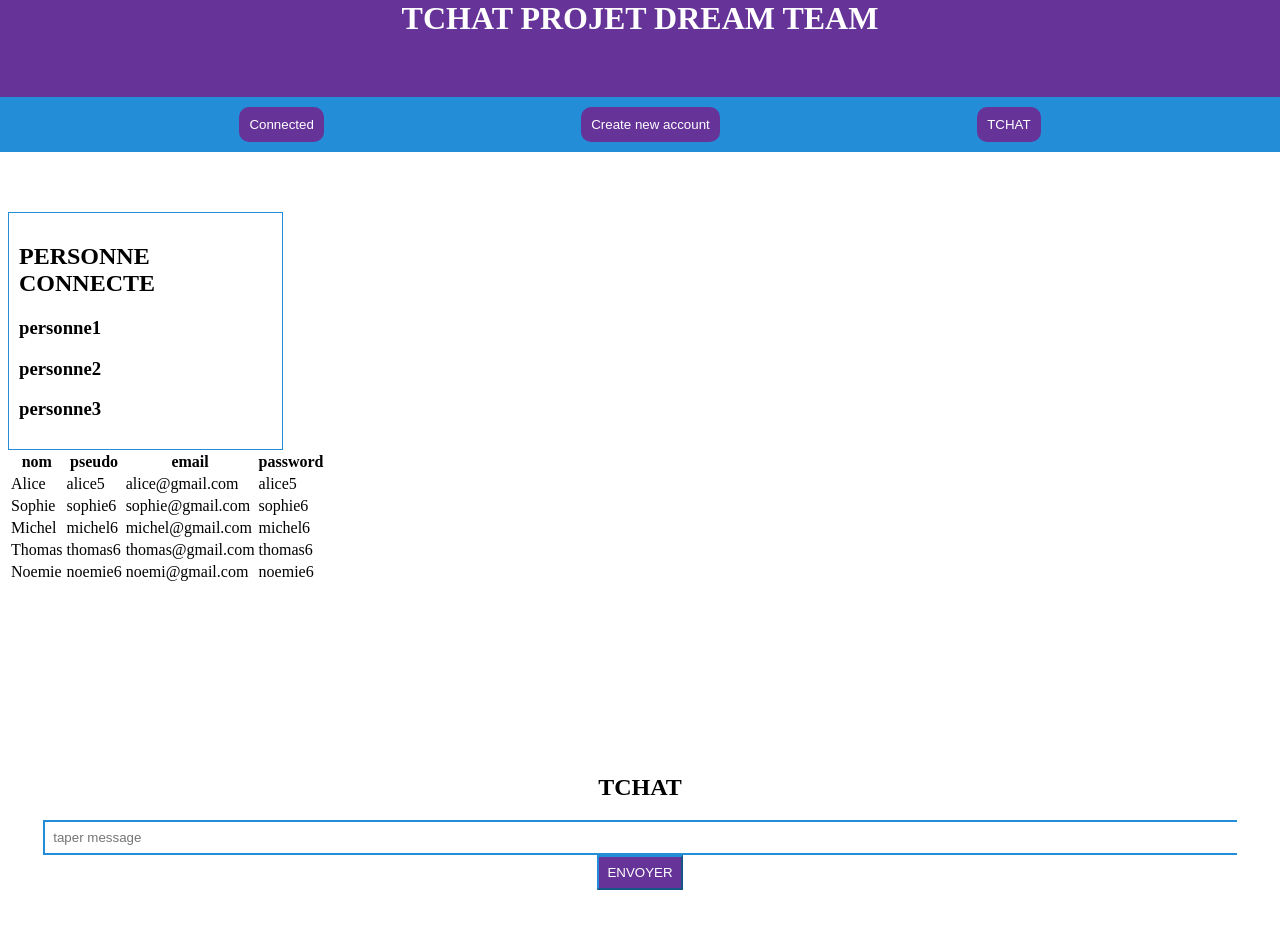
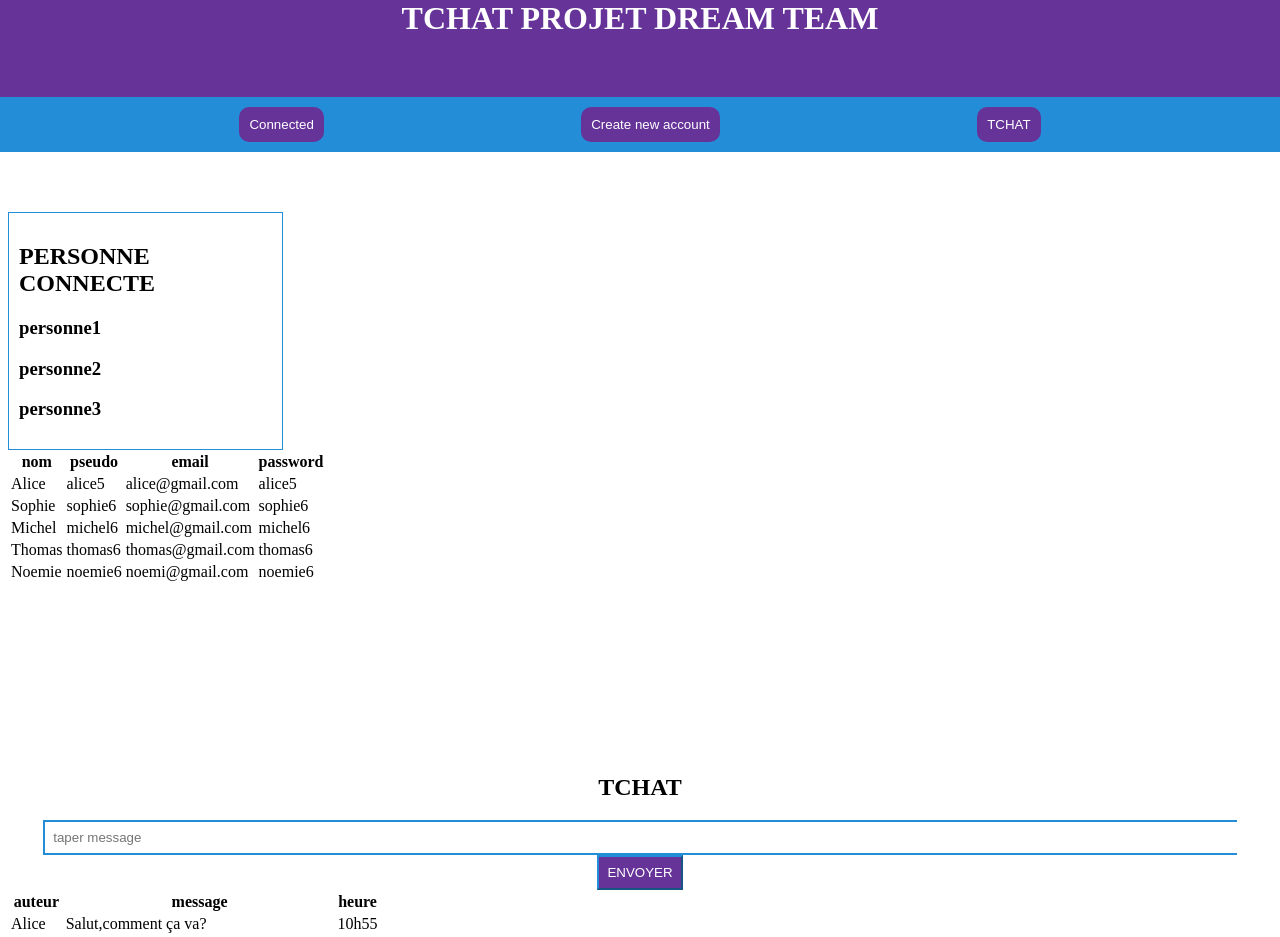
Before and after one commit to sebou25/tp-angular-chat, an Angular app: page /displayMsg in a window 1280 px wide. Shown: the top 937 px of the page. Before the commit the page ends 898 px from the top, so only its background shows below. Built offline with nearby package versions, Linux system fonts and the light colour scheme.

Commit message:
rajout du tableau et recuperation des messages

```diff
--- a/src/app/display-msg/display-msg.component.html
+++ b/src/app/display-msg/display-msg.component.html
@@ -25,6 +25,24 @@
 </div>
 <div class="titreTchat">
   <h2 class="titreTchat">TCHAT</h2>
-  <input class="boiteMsg" type="text" placeholder="taper message">
-  <button class="btEnv">ENVOYER</button>
+  <input class="boiteMsg" #messagee type="text" placeholder="taper message">
+  <button class="btEnv"  (click) = "creatMessage(messagee.value)">ENVOYER</button>
+  <!-- <button routerLink="displayMsg" (click) = "creatUser(passe.value, emaile.value, pseudoe.value, nome.value)">Valider</button>
+     -->
 </div>
+
+<table>
+  <tr>
+    <th>auteur</th>
+    <th>message</th>
+    <th>heure</th>
+
+  </tr>
+  <tr *ngFor = "let msg of messages">
+      <td>{{msg.auteur}}</td>
+      <td>{{msg.message}}</td>
+      <td>{{msg.heure}}</td>
+
+
+  </tr>
+</table>
--- a/src/app/display-msg/display-msg.component.ts
+++ b/src/app/display-msg/display-msg.component.ts
@@ -9,13 +9,23 @@ import { Inject } from '@angular/compiler/src/core';
 })
 export class DisplayMsgComponent implements OnInit {
   constructor(private myservice: InjectTabService) { }
+  //declaration des variables
  tableau;
-
+ messages;
+ heure;
 
   ngOnInit() {
+//recupere le userTable qui est dans l'injecteur et le charge dans tableau et l'affiche dans l html
+    this.tableau = this.myservice.userTab;
+    this.messages = this.myservice.msgTab;
+    this.heure = this.myservice.donneHeure();
+  }
+  //Recuperer les message saisi de l input
+  messageSaisi = '';
+  creatMessage(messageSaisi) {
+    this.messageSaisi = messageSaisi;
 
-    this.tableau = this.myservice.userTab;
-
+//injecter les saisie (creatUser) des input dans le tableau(userTab)
+   this.messages.push({auteur:"alice", message:this.messageSaisi, heure:this.heure});
   }
-
 }
--- a/src/app/inject-tab.service.ts
+++ b/src/app/inject-tab.service.ts
@@ -25,4 +25,10 @@ export class InjectTabService {
       {auteur: "Noemie", message:"Hello, on va voir le match à quelle heure?", heure:"10h55"},
     ];
 
+   donneHeure = function(){
+     var d = new Date();
+     var h = d.getHours();
+     var m = d.getMinutes();
+     return h+":"+m;
+   }
   }
```
